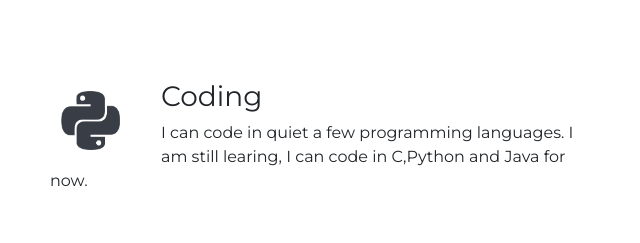
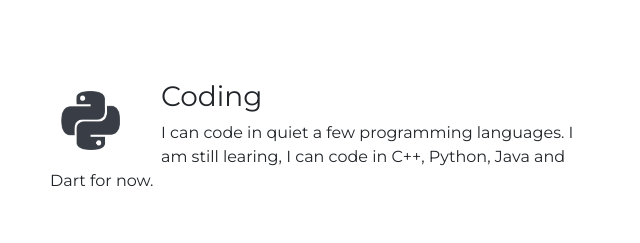
Before and after one commit to mfaraaz/mysite_2, a plain HTML site: page index.html in a window 1280 px wide. Shown: the part 2280-2523 px from the top of the page, 320-960 px from the left. Drawn offline with nearby package versions, Linux system fonts and the light colour scheme.

Commit message:
Updated Skills Section added a few things.

```diff
--- a/index.html
+++ b/index.html
@@ -173,7 +173,7 @@
       <div class="skill-row">
         <img class="comp-img" src="images/py.png" alt="">
         <h3>Coding</h3>
-        <p>I can code in quiet a few programming languages. I am still learing, I can code in C,Python and Java for now.</p>
+        <p>I can code in quiet a few programming languages. I am still learing, I can code in C++, Python, Java and Dart for now.</p>
       </div>
       <div class="skill-row">
         <img class="edi-img" src="images/xd.png" alt="">
```
